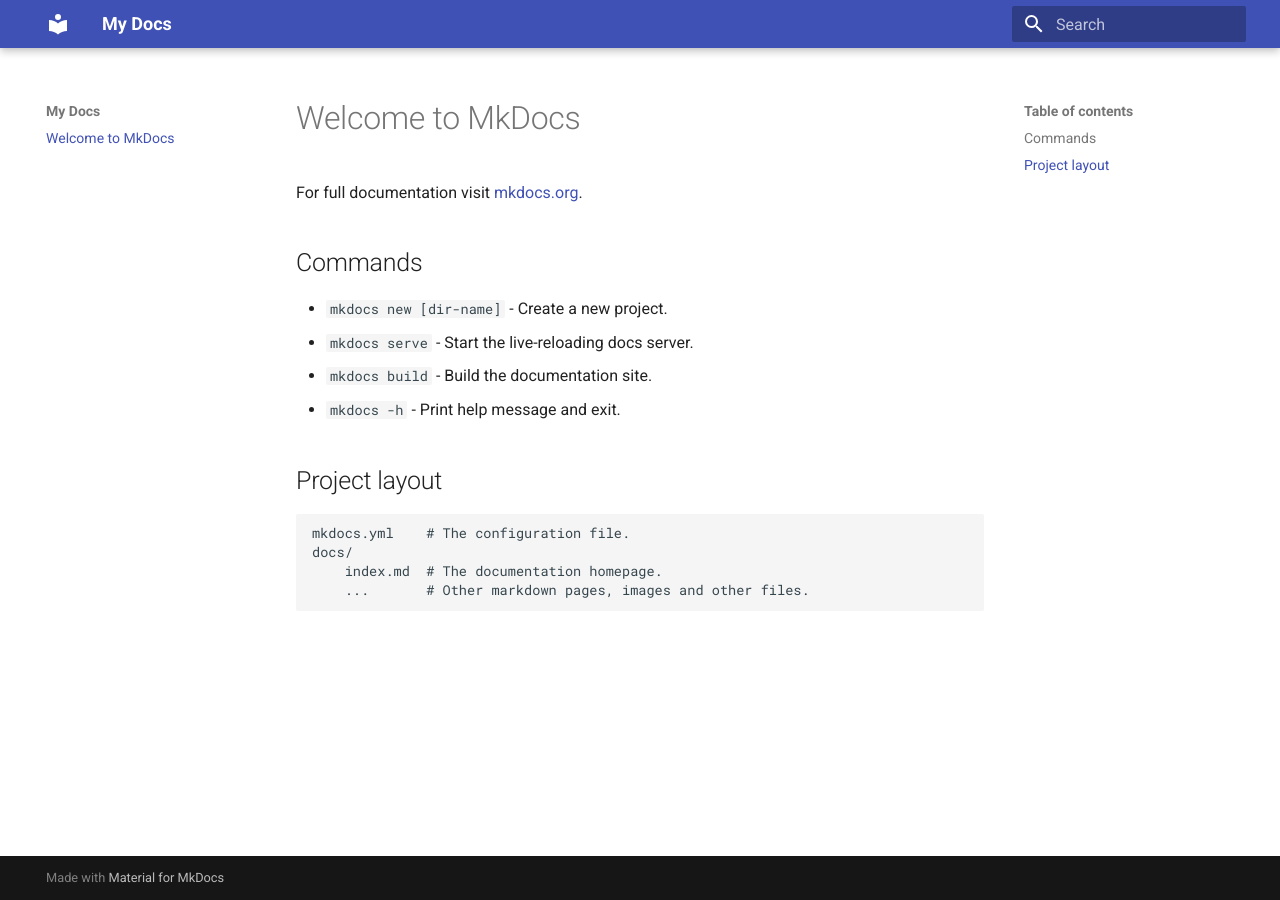
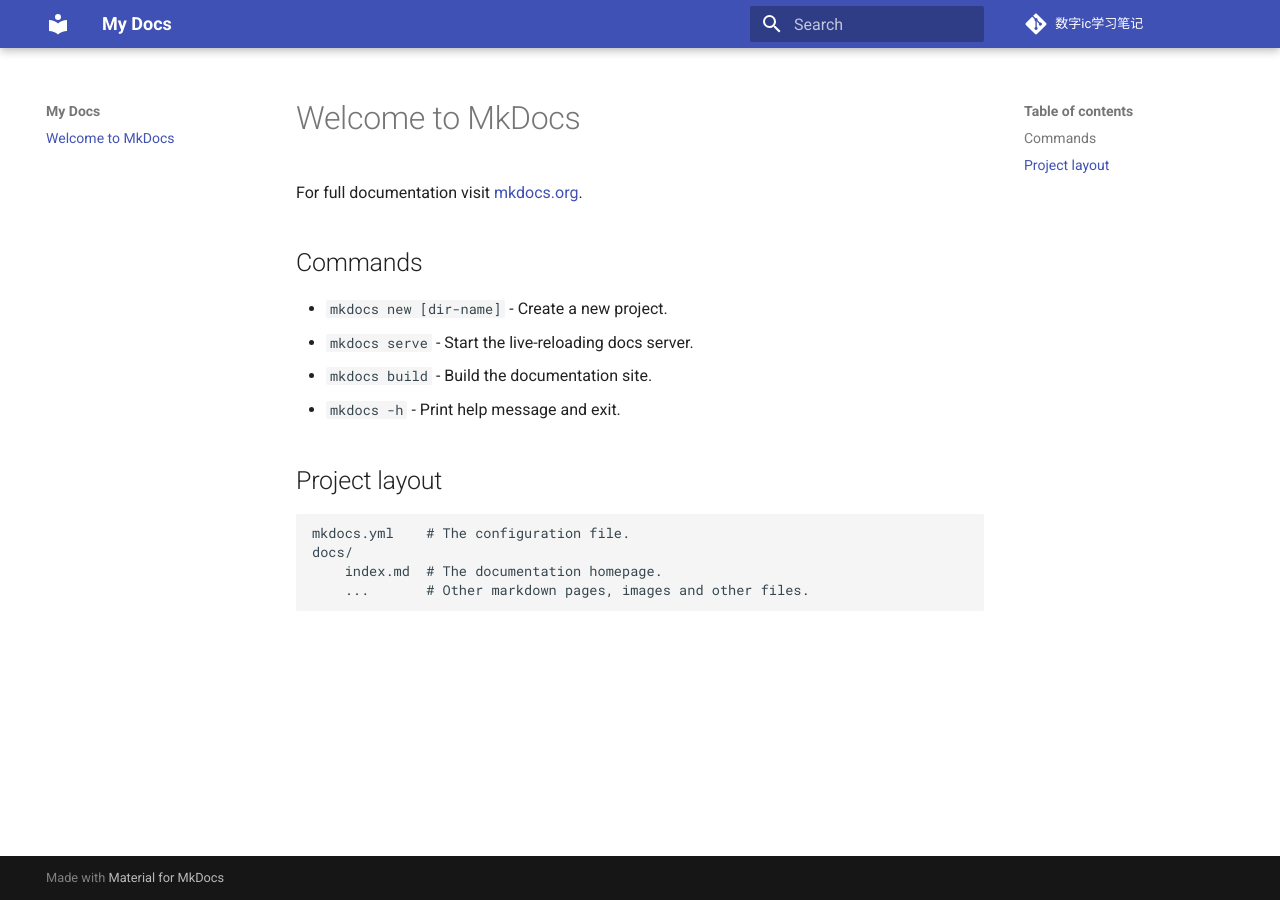
Before and after one commit to GXMGXMGxMGxM/GXMGXMGxMGxM.github.io, an MkDocs documentation site: the page built from docs/index.md, in a window 1280 px wide. Built offline with MkDocs 1.6.1 and Material for MkDocs 9.7.7, drawn with Linux system fonts in a browser that asks for light colours.

Commit message:
auto commit

```diff
--- a/mkdocs.yml
+++ b/mkdocs.yml
@@ -1,2 +1,6 @@
 site_name: My Docs
 theme: material
+
+
+repo_url: https://gxmgxmgxmgxm.github.io/ic_note/
+repo_name: 数字ic学习笔记
```
Also changed, not shown: site/404.html, site/index.html.
